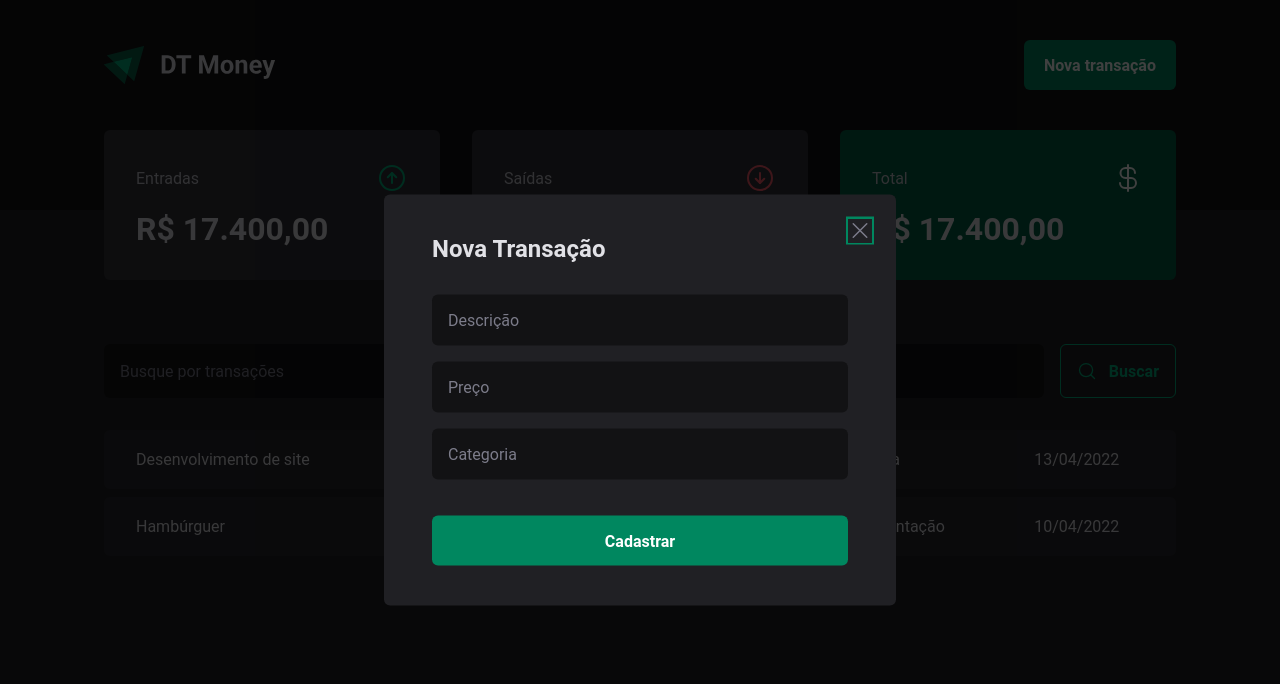
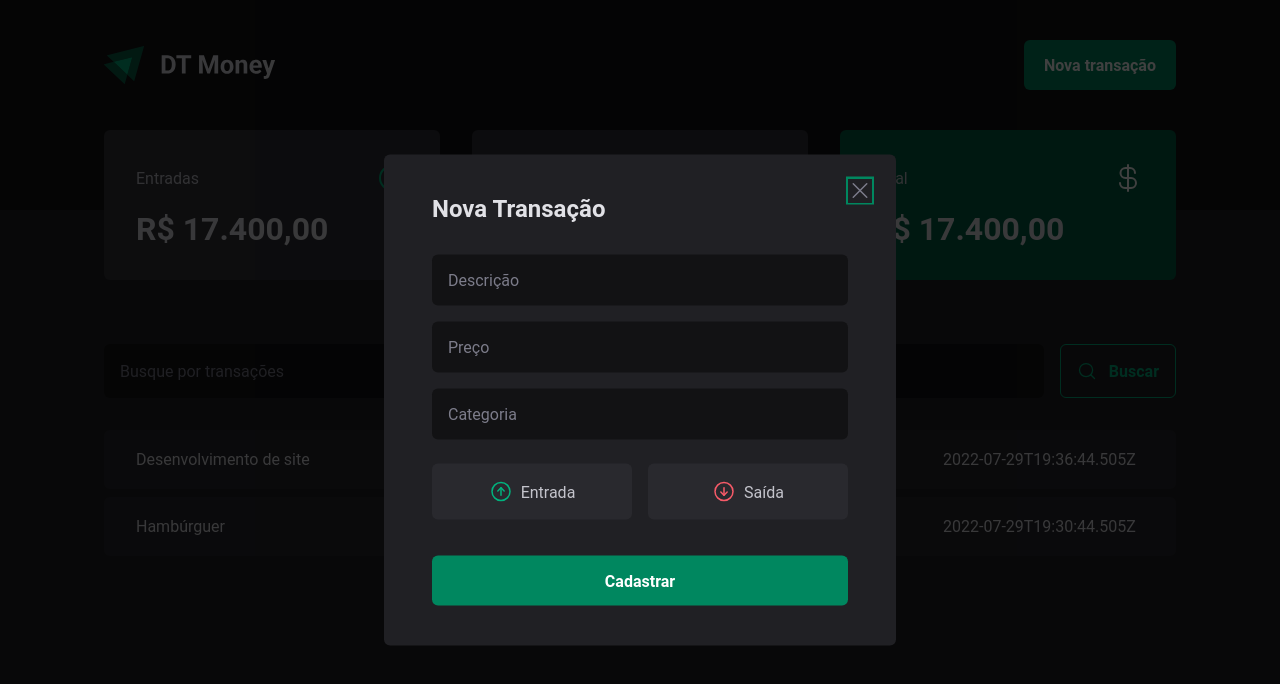
Before and after one commit to caiochagas12/dt-money, a React (Vite) app: page / in a window 1280 px wide. Both pictures are taken after a click on the button "Nova transação". Shown: the top 684 px of the page. Built offline with nearby package versions, Linux system fonts and the light colour scheme; data requests are answered from the project's data file.

Commit message:
Modal update

```diff
--- a/package.json
+++ b/package.json
@@ -5,11 +5,13 @@
   "type": "module",
   "scripts": {
     "dev": "vite",
+    "dev:server": "json-server server.json -p 3333 -w -d 500",
     "build": "tsc && vite build",
     "preview": "vite preview"
   },
   "dependencies": {
     "@radix-ui/react-dialog": "^1.0.2",
+    "@radix-ui/react-radio-group": "^1.1.0",
     "phosphor-react": "^1.4.1",
     "react": "^18.2.0",
     "react-dom": "^18.2.0",
@@ -20,6 +22,7 @@
     "@types/react-dom": "^18.0.8",
     "@types/styled-components": "^5.1.26",
     "@vitejs/plugin-react": "^2.2.0",
+    "json-server": "^0.17.1",
     "typescript": "^4.6.4",
     "vite": "^3.2.3"
   }
--- /dev/null
+++ b/server.json
@@ -0,0 +1,20 @@
+{
+    "transactions": [
+      {
+        "id": 1,
+        "description": "Desenvolvimento de site",
+        "type": "income",
+        "category": "Venda",
+        "price": 14000,
+        "createdAt": "2022-07-29T19:36:44.505Z"
+      },
+      {
+        "id": 2,
+        "description": "Hambúrguer",
+        "type": "outcome",
+        "category": "Alimentação",
+        "price": 50,
+        "createdAt": "2022-07-29T19:30:44.505Z"
+      }
+    ]
+  }
--- a/src/components/NewTransactionModal/index.tsx
+++ b/src/components/NewTransactionModal/index.tsx
@@ -1,7 +1,8 @@
 import * as Dialog from '@radix-ui/react-dialog';
-import { X } from "phosphor-react";
 
-import { CloseButton, Content, Overlay } from './styles';
+import { X, ArrowCircleUp, ArrowCircleDown } from "phosphor-react";
+
+import { CloseButton, Content, Overlay, TransactionType, TransactionTypeButton } from './styles';
 
 export function NewTransactionModal() {
   return (
@@ -20,6 +21,17 @@
           <input type="number" placeholder="Preço" required />
           <input type="text" placeholder="Categoria" required />
 
+          <TransactionType>
+            <TransactionTypeButton value="income" variant="income">
+              <ArrowCircleUp size={24} />
+              Entrada
+            </TransactionTypeButton>
+            <TransactionTypeButton value="outcome" variant="outcome">
+              <ArrowCircleDown size={24} />
+              Saída
+            </TransactionTypeButton>
+          </TransactionType>
+
           <button type="submit">
             Cadastrar
           </button>
--- a/src/components/NewTransactionModal/styles.ts
+++ b/src/components/NewTransactionModal/styles.ts
@@ -1,5 +1,6 @@
 import styled from "styled-components";
 import * as Dialog from '@radix-ui/react-dialog';
+import * as RadioGroup from '@radix-ui/react-radio-group';
 
 export const Overlay = styled(Dialog.Overlay)`
   position: fixed;
@@ -18,22 +19,26 @@
   top: 50%;
   left: 50%;
   transform: translate(-50%, -50%);
+
   form {
     margin-top: 2rem;
     display: flex;
     flex-direction: column;
     gap: 1rem;
+
     input {
       border-radius: 6px;
       border: 0;
       background: ${props => props.theme["gray-900"]};
       color: ${props => props.theme["gray-300"]};
       padding: 1rem;
+
       &::placeholder {
         color: ${props => props.theme["gray-500"]};
       }
     }
     button[type="submit"] {
+
       height: 50px;
       border: 0;
       background: ${props => props.theme["green-500"]};
@@ -43,6 +48,7 @@
       border-radius: 6px;
       margin-top: 1.25rem;
       cursor: pointer;
+
       &:hover {
         background: ${props => props.theme["green-700"]};
         transition: background-color 0.2s;
@@ -61,3 +67,43 @@
   cursor: pointer;
   color: ${props => props.theme["gray-500"]};
 `;
+
+export const TransactionType = styled(RadioGroup.Root)`
+  display: grid;
+  grid-template-columns: repeat(2, 1fr);
+  gap: 1rem;
+  margin-top: 0.5rem;
+`;
+
+interface TransactionTypeButtonProps {
+  variant: 'income' | 'outcome';
+}
+
+export const TransactionTypeButton = styled(RadioGroup.Item)<TransactionTypeButtonProps>`
+  background: ${props => props.theme["gray-700"]};
+  padding: 1rem;
+  display: flex;
+  align-items: center;
+  justify-content: center;
+  gap: 0.5rem;
+  border-radius: 6px;
+  cursor: pointer;
+  border: 0;
+  color: ${props => props.theme["gray-300"]};
+
+  svg {
+    color: ${props => props.variant === 'income' ? props.theme["green-300"] : props.theme["red-300"]};
+  }
+
+  &[data-state='unchecked']:hover {
+    transition: background-color 0.2s;
+    background: ${props => props.theme["gray-600"]};
+  }
+  &[data-state='checked'] {
+    color: ${props => props.theme.white};
+    background: ${props => props.variant === 'income' ? props.theme["green-500"] : props.theme["red-500"]};
+    svg {
+      color: ${props => props.theme.white};
+    }
+  }
+`;
--- a/src/pages/Transactions/index.tsx
+++ b/src/pages/Transactions/index.tsx
@@ -1,10 +1,35 @@
+import { useState, useEffect } from 'react'
+
 import { Header } from "../../components/Header";
 import { Summary } from "../../components/Summary";
 import { SearchForm } from "./components/SearchForm";
 
 import { PriceHighlight, TransactionsContainer, TransactionsTable } from "./styles";
 
+interface Transaction {
+    id: number;
+    description: string;
+    type: 'income' | 'outcome';
+    price: number;
+    category: string;
+    createdAt: string;
+  }
+
 export function Transactions () {
+
+    const [transactions, setTransactions] = useState<Transaction[]>([]);
+
+    async function loadTransactions() {
+        const response = await fetch('http://localhost:3333/transactions')
+        const data = await response.json()
+
+        setTransactions(data)
+      }
+
+      useEffect(() => {
+        loadTransactions()
+      }, []);
+
     return(
         <div>
             <Header />
@@ -15,26 +40,24 @@
                 <SearchForm />
                     <TransactionsTable>
                     <tbody>
-                        <tr>
-                        <td width="50%">Desenvolvimento de site</td>
-                        <td>
-                            <PriceHighlight variant="income">
-                            R$ 12.000,00
-                            </PriceHighlight>
-                        </td>
-                        <td>Venda</td>
-                        <td>13/04/2022</td>
-                        </tr>
-                        <tr>
-                        <td width="50%">Hambúrguer</td>
-                        <td>
-                            <PriceHighlight variant="outcome">
-                            -R$ 59,00
-                            </PriceHighlight>
-                        </td>
-                        <td>Alimentação</td>
-                        <td>10/04/2022</td>
-                        </tr>
+                    {transactions.map(transaction =>{
+
+                            return(
+                                <tr key={transaction.id}>
+                                <td width="50%">{transaction.description}</td>
+
+                                <td>
+                                    <PriceHighlight variant={transaction.type}>
+                                     {transaction.price}
+                                    </PriceHighlight>
+                                </td>
+                                <td>{transaction.category}</td>
+                                <td>{transaction.createdAt}</td>
+                                </tr>
+                            )
+                        })}
+
+
                     </tbody>
                     </TransactionsTable>
       </TransactionsContainer>
```
Also changed, not shown: 1 other file (tests, documents, lock files or other folders).
